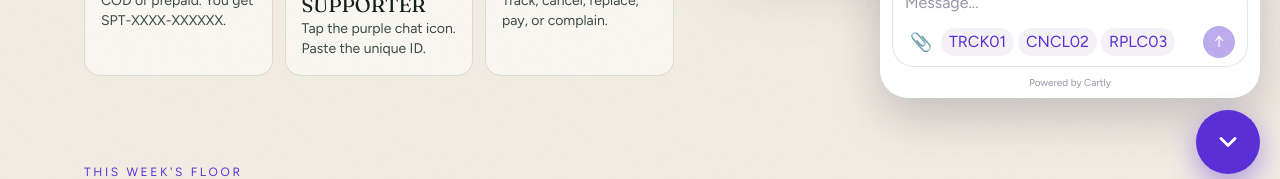
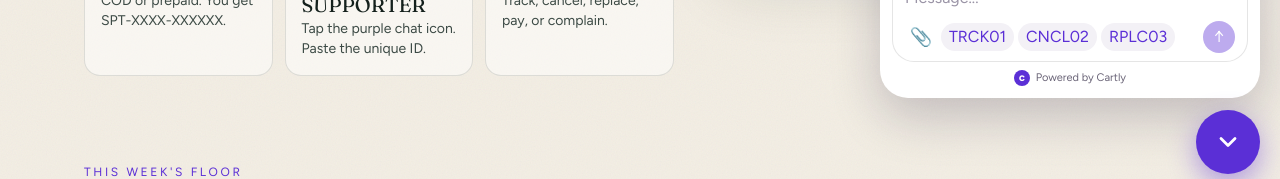
Before and after one commit to ledj777-svg/Customer-Service, a Next.js app: page / in a window 1280 px wide. Both pictures are taken after a click on the button "Open SUPPORTER". Shown: the part 606-785 px from the top of the page. Built offline with nearby package versions, Linux system fonts and the light colour scheme.

Commit message:
Show Powered by Cartly with logo at the bottom of the chat

```diff
--- a/components/ChatWidget.tsx
+++ b/components/ChatWidget.tsx
@@ -25,7 +25,7 @@ export function ChatWidget() {
   const [file, setFile] = useState<File | null>(null);
   const [preview, setPreview] = useState<string>();
   const [busy, setBusy] = useState(false);
-  const [engine, setEngine] = useState<"grok" | "local" | null>(null);
+  const [, setEngine] = useState<"grok" | "local" | null>(null);
   const [messages, setMessages] = useState<UiMessage[]>([
     {
       role: "assistant",
@@ -234,7 +234,10 @@ export function ChatWidget() {
                 </button>
               </div>
             </div>
-            <p className="mt-2 text-center text-[10px] text-[#9a94a6]">
+            <p className="mt-2 flex items-center justify-center gap-1.5 pb-1 text-[11px] text-[#6b6578]">
+              <span className="grid h-4 w-4 place-items-center rounded-full bg-[#5B2FD6] text-[8px] font-black text-white">
+                C
+              </span>
               Powered by Cartly
             </p>
           </form>
```
